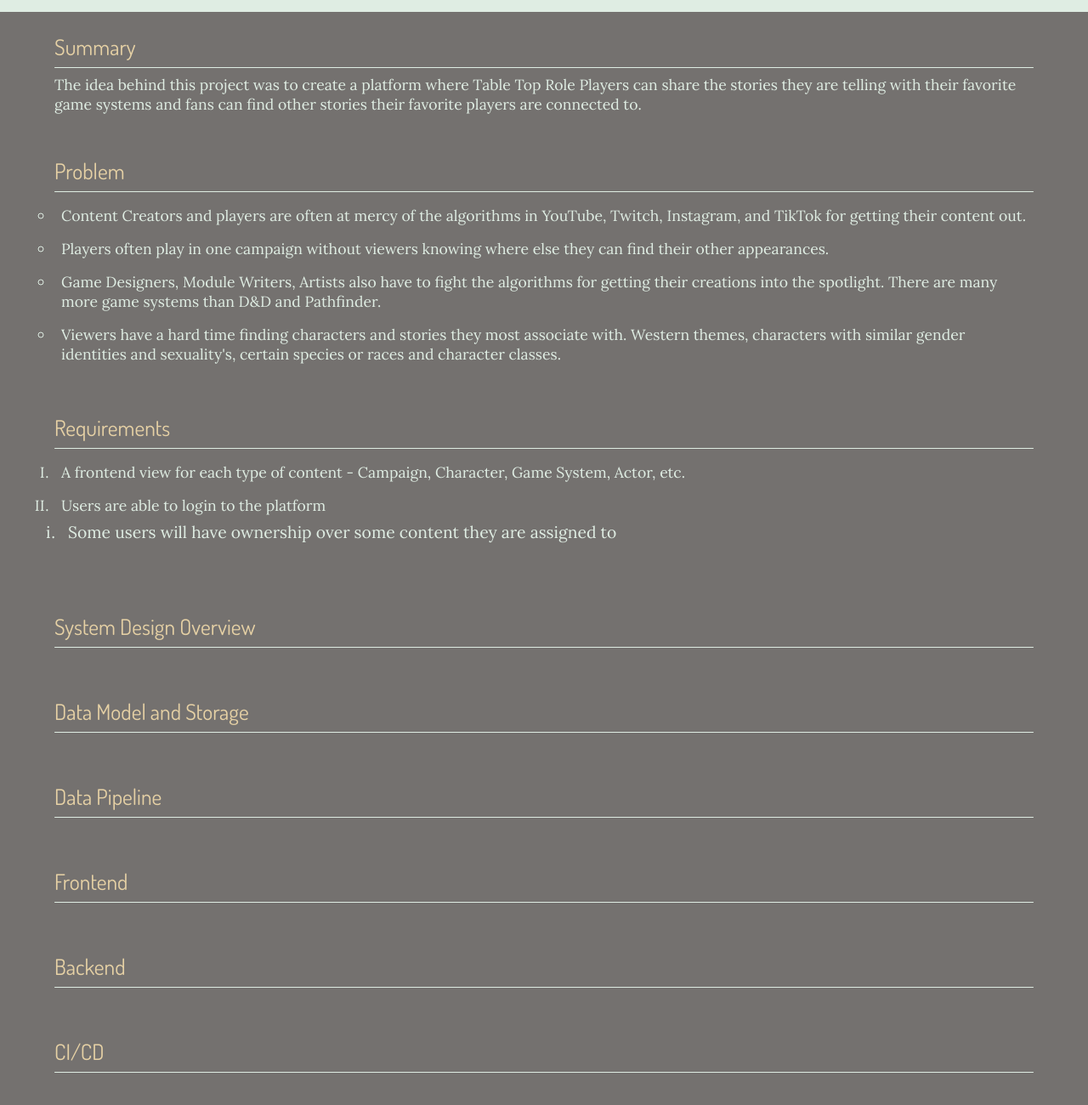
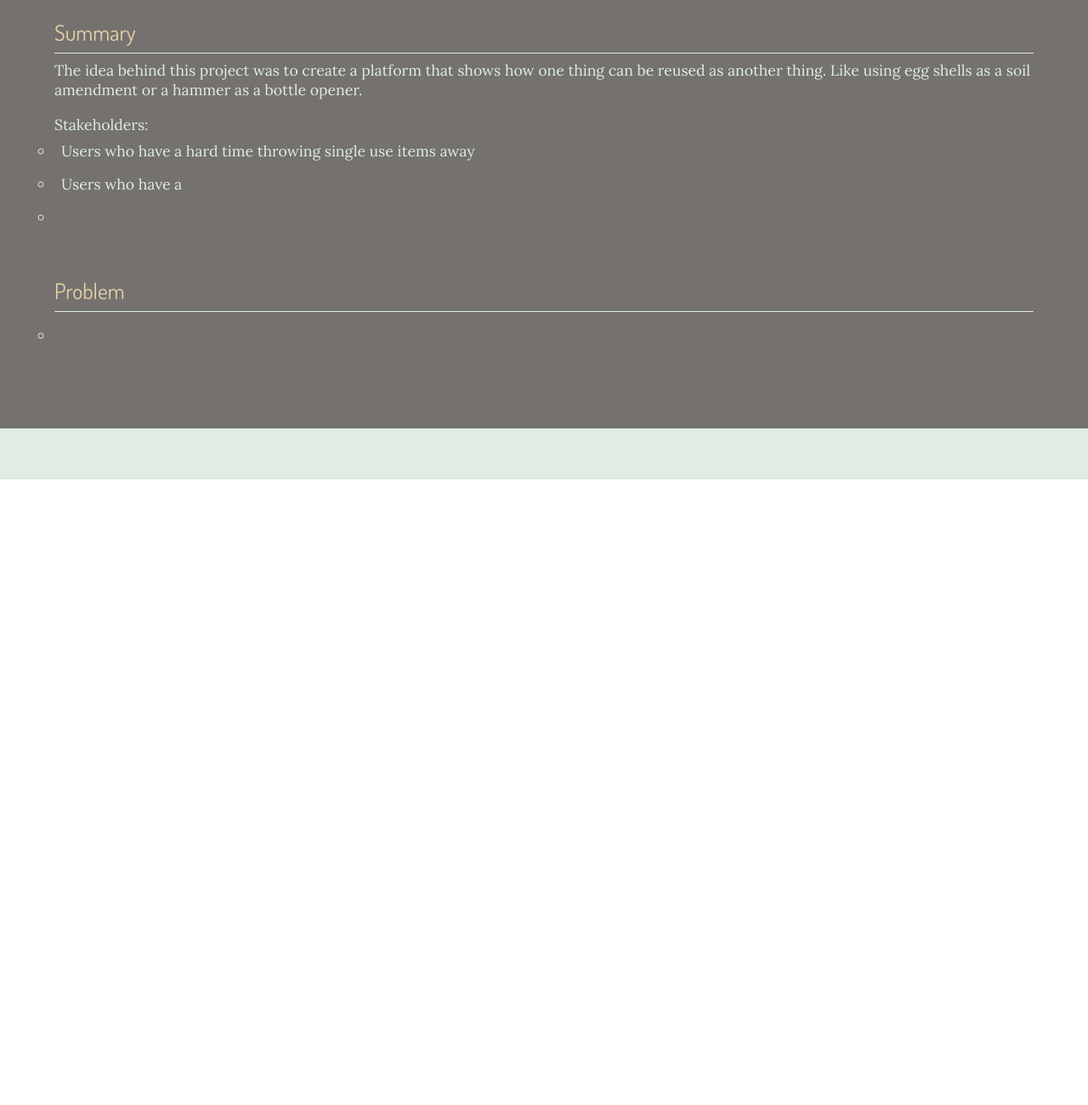
Before and after one commit to ggroenendale/ggroenendale.github.io, a plain HTML site: page projs/thingable.html in a window 1280 px wide. Shown: the part 140-1440 px from the top of the page at 85% size. After the commit the page ends 800 px from the top, so only its background shows below. Drawn offline with Linux system fonts and the light colour scheme; files that its build step writes are made by us from their sources; files whose address does not match are found by name; a web font is replaced by a local one.

Commit message:
Updated page even though its currently hidden

```diff
--- a/projs/thingable.html
+++ b/projs/thingable.html
@@ -87,63 +87,24 @@
             <div class="desc-block">
                 <h3>Summary</h3>
                 <div class="bar"></div>
-                <p>The idea behind this project was to create a platform where Table Top Role Players can share the stories they are telling with their favorite game systems and fans can find other stories their favorite players are connected to.</p>
+                <div class="desc-block-inner">
+                    <p>The idea behind this project was to create a platform that shows how one thing can be reused as another thing. Like using egg shells as a soil amendment or a hammer as a bottle opener.</p>
+                    <br>
+                    <p>Stakeholders:</p>
+                    <ul class="stakeholders">
+                        <li>Users who have a hard time throwing single use items away</li>
+                        <li>Users who have a </li>
+                        <li></li>
+                    </ul>
+                </div>
             </div>
             <div class="desc-block">
                 <h3>Problem</h3>
                 <div class="bar"></div>
                 <ul>
-                    <li>Content Creators and players are often at mercy of the algorithms in YouTube, Twitch, Instagram, and TikTok for getting their content out.</li>
-                    <li>Players often play in one campaign without viewers knowing where else they can find their other appearances.</li>
-                    <li>Game Designers, Module Writers, Artists also have to fight the algorithms for getting their creations into the spotlight. There are many more game systems than D&D and Pathfinder.</li>
-                    <li>Viewers have a hard time finding characters and stories they most associate with. Western themes, characters with similar gender identities and sexuality's, certain species or races and character classes.</li>
+                    <li></li>
+
                 </ul>
-            </div>
-            <div class="desc-block">
-                <h3>Requirements</h3>
-                <div class="bar"></div>
-                <ol>
-                    <li>A frontend view for each type of content - Campaign, Character, Game System, Actor, etc.</li>
-                    <li>
-                        Users are able to login to the platform
-                        <ol>
-                            <li>Some users will have ownership over some content they are assigned to</li>
-                        </ol>
-                    </li>
-                    <li style="list-style-type: none">
-
-                    </li>
-                </ol>
-            </div>
-            <div class="desc-block">
-                <h3>System Design Overview</h3>
-                <div class="bar"></div>
-                <p></p>
-            </div>
-            <div class="desc-block">
-                <h3>Data Model and Storage</h3>
-                <div class="bar"></div>
-                <p></p>
-            </div>
-            <div class="desc-block">
-                <h3>Data Pipeline</h3>
-                <div class="bar"></div>
-                <p></p>
-            </div>
-            <div class="desc-block">
-                <h3>Frontend</h3>
-                <div class="bar"></div>
-                <p></p>
-            </div>
-            <div class="desc-block">
-                <h3>Backend</h3>
-                <div class="bar"></div>
-                <p></p>
-            </div>
-            <div class="desc-block">
-                <h3>CI/CD</h3>
-                <div class="bar"></div>
-                <p></p>
             </div>
         </div>
 
```
Also changed, not shown: pages/projs.html (+2 -2 lines).
